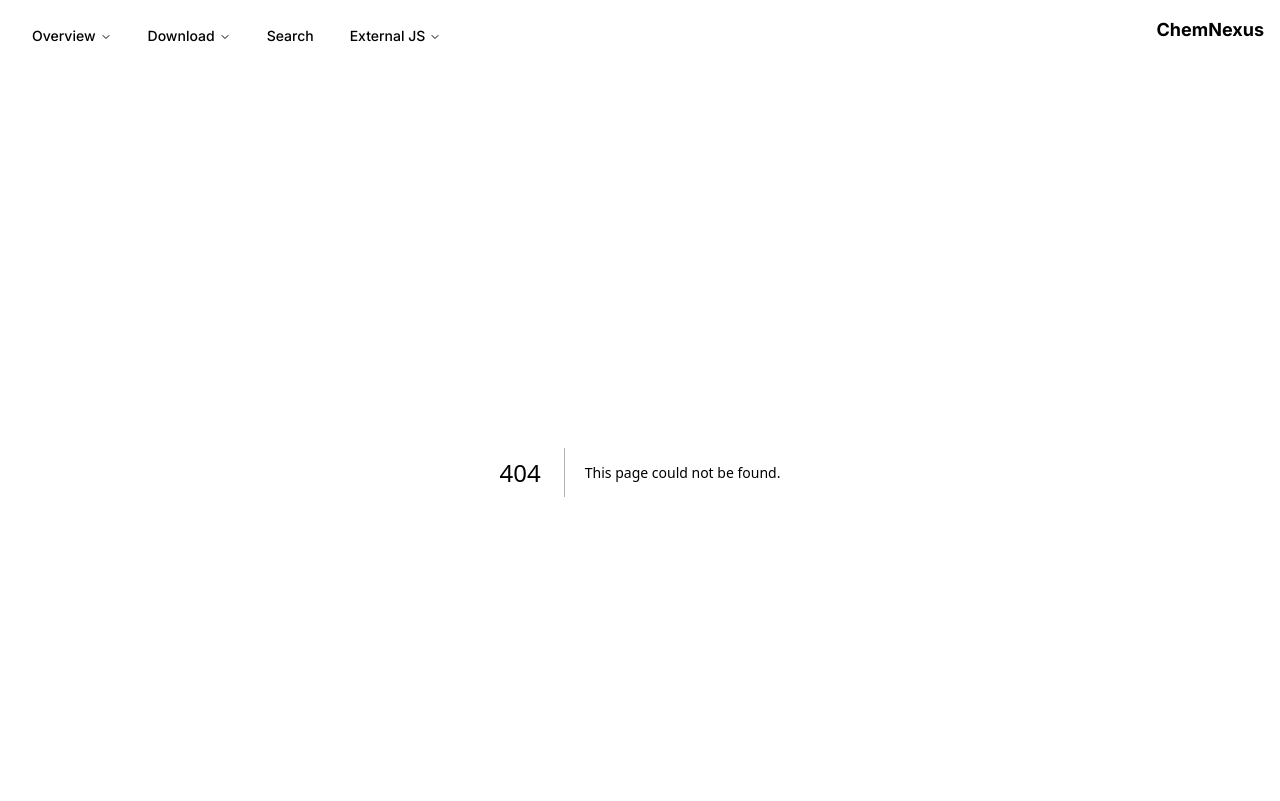
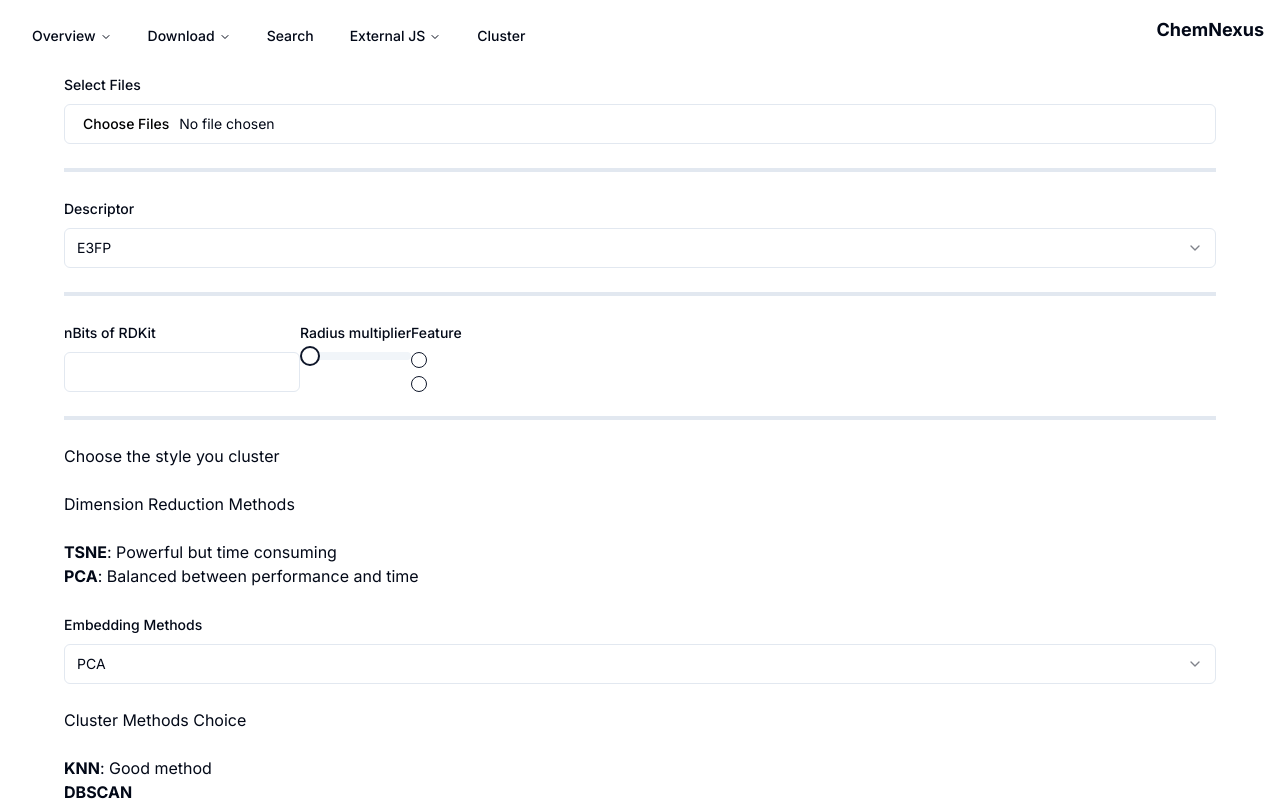
Before and after one commit to ukeSJTU/clc-db-frontend, a Next.js app: page /cluster in a window 1280 px wide. Before the commit this address had no page. Shown: the top 801 px of the page. Built offline with nearby package versions, Linux system fonts and the light colour scheme.

Commit message:
feat(cluster): :sparkles: add cluster feat to navbar

```diff
--- a/app/(extJS)/externalJS/cluster/page.tsx
+++ b/app/(cluster)/cluster/page.tsx
@@ -9,6 +9,7 @@ import FileUploadComponent from "@/components/clusterpage/SDFUploader";
 import DescriptorSelector from "@/components/clusterpage/DescriptorSelector";
 import DescriptorParameters from "@/components/clusterpage/DescriptorParams";
 import ClusteringOptions from "@/components/clusterpage/ClusteringOptions";
+import ClusteringResultsChart from "@/components/clusterpage/ClusteringResultsChart";
 
 import api from "@/utils/api";
 import { Separator } from "@/components/ui/separator";
@@ -132,7 +133,9 @@ const ClusterPage: React.FC = () => {
                 {clusteringResults && (
                     <div>
                         <h2>Clustering Results</h2>
-                        <p>
+                        <ClusteringResultsChart results={clusteringResults} />
+
+                        {/* <p>
                             Coordinates:{" "}
                             {JSON.stringify(clusteringResults.coordinates)}
                         </p>
@@ -140,7 +143,7 @@ const ClusterPage: React.FC = () => {
                             Class Numbers:{" "}
                             {JSON.stringify(clusteringResults.class_numbers)}
                         </p>
-                        <p>IDs: {JSON.stringify(clusteringResults.ids)}</p>
+                        <p>IDs: {JSON.stringify(clusteringResults.ids)}</p> */}
                     </div>
                 )}
             </Form>
--- a/components/Navbar.tsx
+++ b/components/Navbar.tsx
@@ -160,6 +160,16 @@ const Navbar = () => {
                             </ul>
                         </NavigationMenuContent>
                     </NavigationMenuItem>
+
+                    <NavigationMenuItem>
+                        <Link href="/cluster" legacyBehavior passHref>
+                            <NavigationMenuLink
+                                className={navigationMenuTriggerStyle()}
+                            >
+                                Cluster
+                            </NavigationMenuLink>
+                        </Link>
+                    </NavigationMenuItem>
                 </NavigationMenuList>
             </NavigationMenu>
 
```
